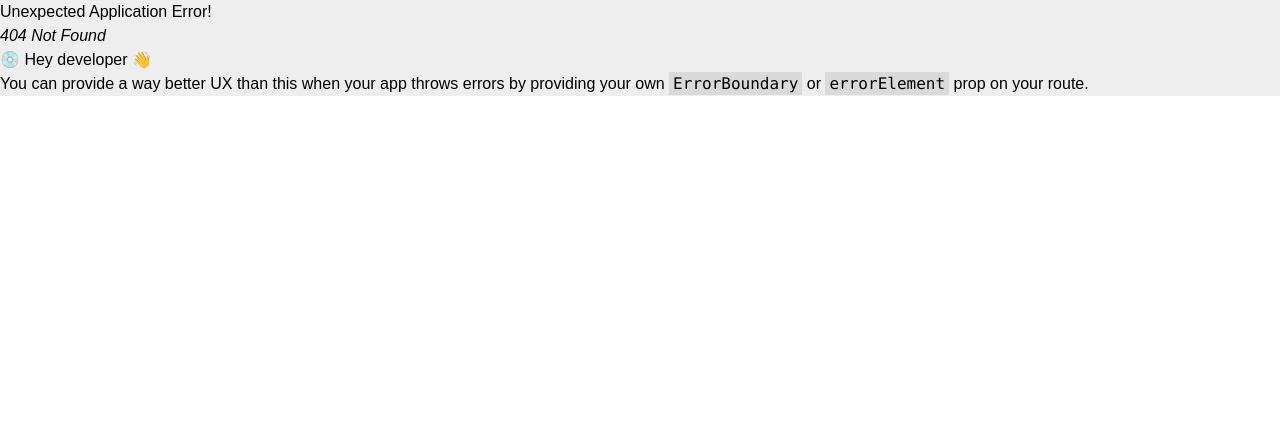
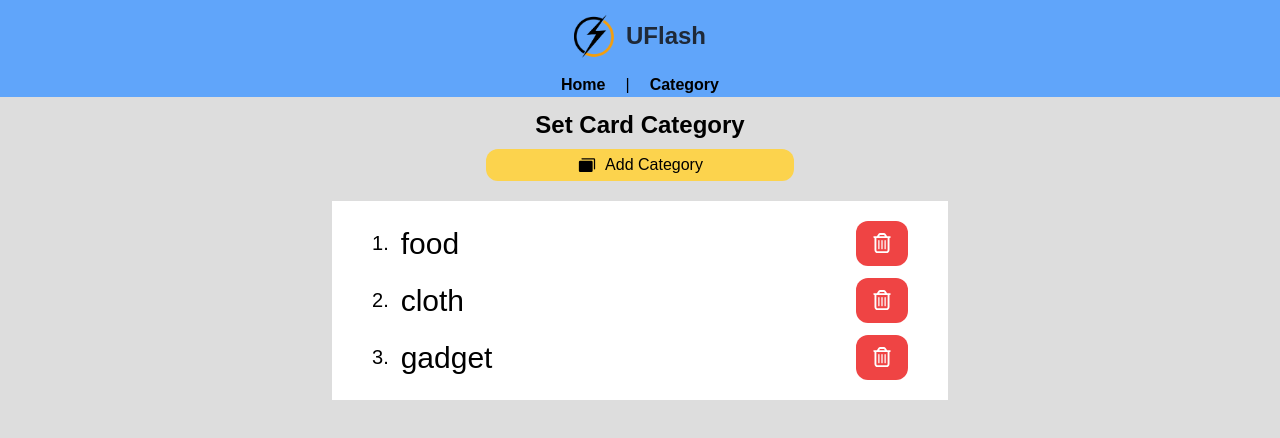
Before and after one commit to NMATech/uflash, a React (Vite) app: page /home/category in a window 1280 px wide. Before the commit this address had no page. Shown: the top 438 px of the page. Built offline with nearby package versions, Linux system fonts and the light colour scheme.

Commit message:
adding page category card

```diff
--- a/src/Components/Elements/Button/Btn.jsx
+++ b/src/Components/Elements/Button/Btn.jsx
@@ -1,4 +1,4 @@
-export const Btn = ({ width, children, style }) => {
+export const Btn = ({ width, children }) => {
   return (
     <button
       className={`w-[${width}%] mx-auto bg-dark-accent px-6 py-1 rounded-xl`}
--- /dev/null
+++ b/src/Components/Fragments/Flashcard.jsx
@@ -0,0 +1,37 @@
+import { motion } from "framer-motion";
+import { CardQuestion } from "../Elements/Flashcard/CardQuestion";
+import { CardAnswer } from "../Elements/Flashcard/CardAnswer";
+
+const Flashcard = ({ isFlip, handleFlip }) => {
+  return (
+    <motion.div
+      className="relative w-[250px] h-[300px] cursor-pointer"
+      initial={false}
+      animate={{ rotateY: isFlip ? 180 : 0 }}
+      transition={{ duration: 0.6 }}
+      style={{
+        perspective: 1000,
+        transformStyle: "preserve-3d",
+      }}
+    >
+      {/* Question Card */}
+      <CardQuestion
+        handleFlip={handleFlip}
+        isFlip={isFlip}
+        className={`absolute w-full h-full backface-hidden`}
+      />
+
+      {/* Answer Card */}
+      <CardAnswer
+        handleFlip={handleFlip}
+        isFlip={isFlip}
+        className={`absolute w-full h-full backface-hidden`}
+        style={{
+          transform: "rotateY(180deg)", // Kartu answer perlu dirotasi 180 derajat
+        }}
+      />
+    </motion.div>
+  );
+};
+
+export default Flashcard;
--- a/src/Components/Fragments/MenuFrag.jsx
+++ b/src/Components/Fragments/MenuFrag.jsx
@@ -1,34 +1,10 @@
 import { Btn } from "../Elements/Button/Btn";
-import { Btn2 } from "../Elements/Button/Btn2";
 import { CategorySelect } from "../Elements/Category/CategorySelect";
-import { PiCardsFill } from "react-icons/pi";
-import { GiCardAceHearts } from "react-icons/gi";
 
 export const MenuFrag = () => {
-  const menus = [
-    {
-      logo: <PiCardsFill className="text-[20px]" />,
-      title: "Add Category",
-    },
-    {
-      logo: <GiCardAceHearts className="text-[20px]" />,
-      title: "Add Flashcard",
-    },
-  ];
-
   return (
     <>
       <CategorySelect />
-      <section className="w-[30%] flex justify-center items-center gap-3">
-        {menus.map((menu, index) => {
-          return (
-            <Btn2 key={index}>
-              {menu.logo}
-              <p>{menu.title}</p>
-            </Btn2>
-          );
-        })}
-      </section>
       <Btn width={30}>Select</Btn>
     </>
   );
--- a/src/Components/Layouts/Navbar.jsx
+++ b/src/Components/Layouts/Navbar.jsx
@@ -3,9 +3,32 @@ import { Uflash } from "../Elements/Navbar/Uflash";
 
 const Navbar = () => {
   return (
-    <header className="bg-dark-primary text-dark-bg w-full flex justify-center items-center gap-3 p-3">
-      <Img />
-      <Uflash />
+    <header className="bg-dark-primary">
+      <section className="text-dark-bg w-full flex justify-center items-center gap-3 p-3">
+        <Img />
+        <Uflash />
+      </section>
+      <div className="w-full flex justify-center items-center">
+        <ul className="flex gap-5">
+          <li>
+            <a
+              href="/home"
+              className="text-black font-semibold hover:text-light-accent"
+            >
+              Home
+            </a>
+          </li>{" "}
+          |
+          <li>
+            <a
+              href="/home/category"
+              className="text-black font-semibold hover:text-light-accent"
+            >
+              Category
+            </a>
+          </li>{" "}
+        </ul>
+      </div>
     </header>
   );
 };
--- a/src/Components/Layouts/SliderFlash.jsx
+++ b/src/Components/Layouts/SliderFlash.jsx
@@ -9,10 +9,8 @@ import "../../index.css";
 
 // import required modules
 import { Navigation } from "swiper/modules";
-import { CardQuestion } from "../Elements/Flashcard/CardQuestion";
 import { useState } from "react";
-import { CardAnswer } from "../Elements/Flashcard/CardAnswer";
-import { motion } from "framer-motion";
+import Flashcard from "../Fragments/Flashcard";
 
 export const SliderFlash = () => {
   const [isFlip, setIsFlip] = useState(false);
@@ -31,33 +29,7 @@ export const SliderFlash = () => {
         className="w-full h-full"
       >
         <SwiperSlide className="flex justify-center items-center text-center">
-          <motion.div
-            className="relative w-[250px] h-[300px] cursor-pointer"
-            initial={false}
-            animate={{ rotateY: isFlip ? 180 : 0 }}
-            transition={{ duration: 0.6 }}
-            style={{
-              perspective: 1000,
-              transformStyle: "preserve-3d",
-            }}
-          >
-            {/* Question Card */}
-            <CardQuestion
-              handleFlip={handleFlip}
-              isFlip={isFlip}
-              className={`absolute w-full h-full backface-hidden`}
-            />
-
-            {/* Answer Card */}
-            <CardAnswer
-              handleFlip={handleFlip}
-              isFlip={isFlip}
-              className={`absolute w-full h-full backface-hidden`}
-              style={{
-                transform: "rotateY(180deg)", // Kartu answer perlu dirotasi 180 derajat
-              }}
-            />
-          </motion.div>
+          <Flashcard isFlip={isFlip} handleFlip={handleFlip} />
         </SwiperSlide>
       </Swiper>
     </>
--- /dev/null
+++ b/src/Layouts/Layouts.jsx
@@ -0,0 +1,13 @@
+import { Outlet } from "react-router-dom";
+import Navbar from "../Components/Layouts/Navbar";
+
+const Layouts = () => {
+  return (
+    <section className="h-screen bg-[#ddd]">
+      <Navbar />
+      <Outlet />
+    </section>
+  );
+};
+
+export default Layouts;
--- /dev/null
+++ b/src/Pages/Category.jsx
@@ -0,0 +1,45 @@
+import { FaRegTrashCan } from "react-icons/fa6";
+import { PiCardsFill } from "react-icons/pi";
+import { Btn2 } from "../Components/Elements/Button/Btn2";
+
+const Category = () => {
+  const data = ["food", "cloth", "gadget"];
+
+  return (
+    <section className="w-[50%] mx-auto p-3">
+      <section className="text-center mb-5">
+        <h1 className="text-2xl font-semibold">Set Card Category</h1>
+        <section className="flex justify-center items-center mt-2">
+          <Btn2>
+            <PiCardsFill className="text-[20px]" />
+            <h1>Add Category</h1>
+          </Btn2>
+        </section>
+      </section>
+      <section className="flex flex-col gap-3 bg-white px-10 py-5">
+        {data.map((x, index) => {
+          return (
+            <section className="flex justify-between">
+              <section
+                key={index}
+                className="w-[30%] flex items-center gap-3 hover:border-b-2 border-light-accent"
+              >
+                <h1 className="text-xl">{index + 1}.</h1>
+                <div className="w-[50%]">
+                  <button>
+                    <h1 className="text-[30px]">{x}</h1>
+                  </button>
+                </div>
+              </section>
+              <button className="bg-red-500 hover:bg-red-500/80 ease-in px-4 py-2 rounded-xl">
+                <FaRegTrashCan className="text-[20px] text-white" />
+              </button>
+            </section>
+          );
+        })}
+      </section>
+    </section>
+  );
+};
+
+export default Category;
--- a/src/Pages/Home.jsx
+++ b/src/Pages/Home.jsx
@@ -1,11 +1,9 @@
 import Menu from "../Components/Layouts/Menu";
-import Navbar from "../Components/Layouts/Navbar";
 import { SliderFlash } from "../Components/Layouts/SliderFlash";
 
 const Home = () => {
   return (
     <section className="h-screen bg-[#ddd]">
-      <Navbar />
       <section className="p-3">
         <Menu />
       </section>
```
Also changed, not shown: src/Router/index.jsx (+13 -1 lines).
